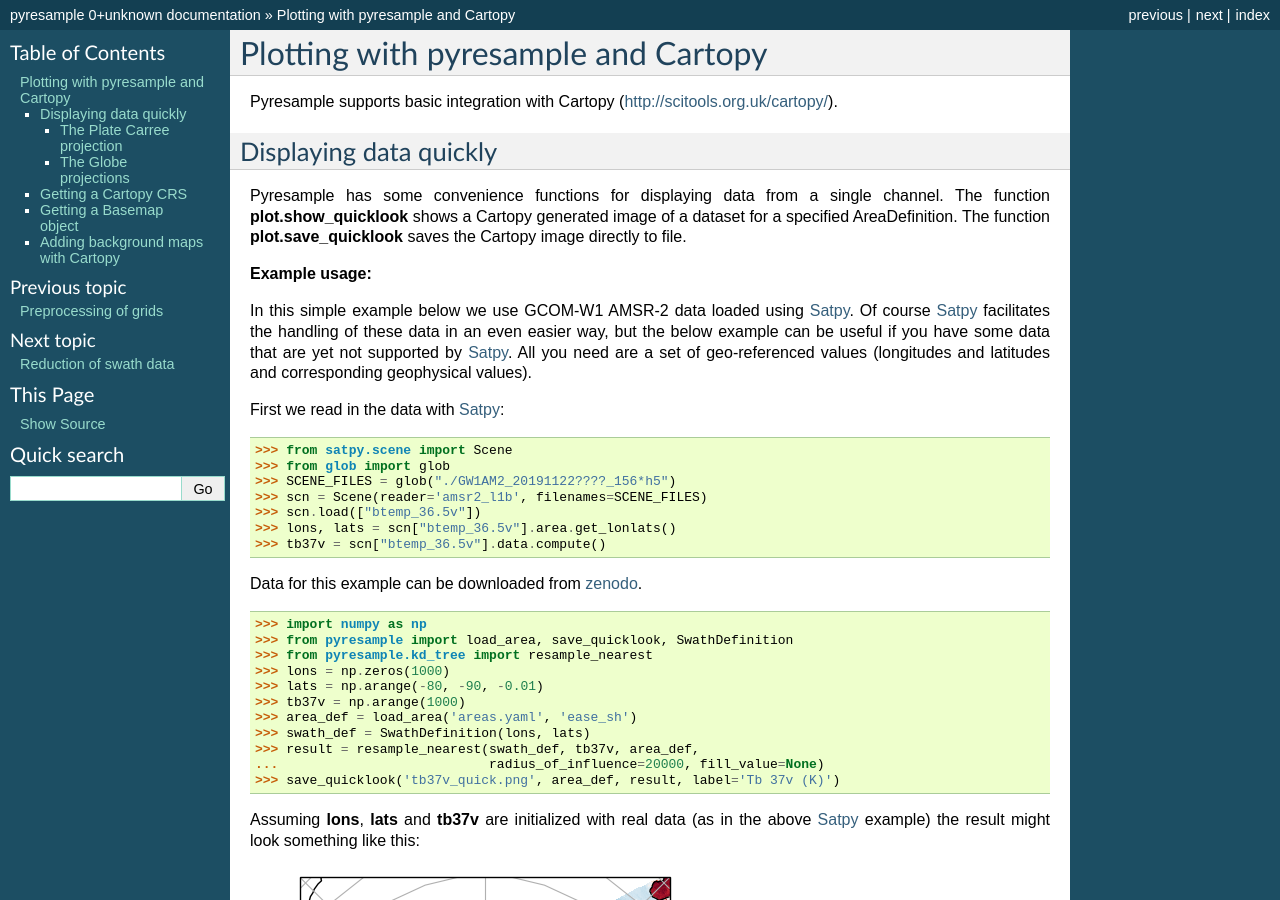
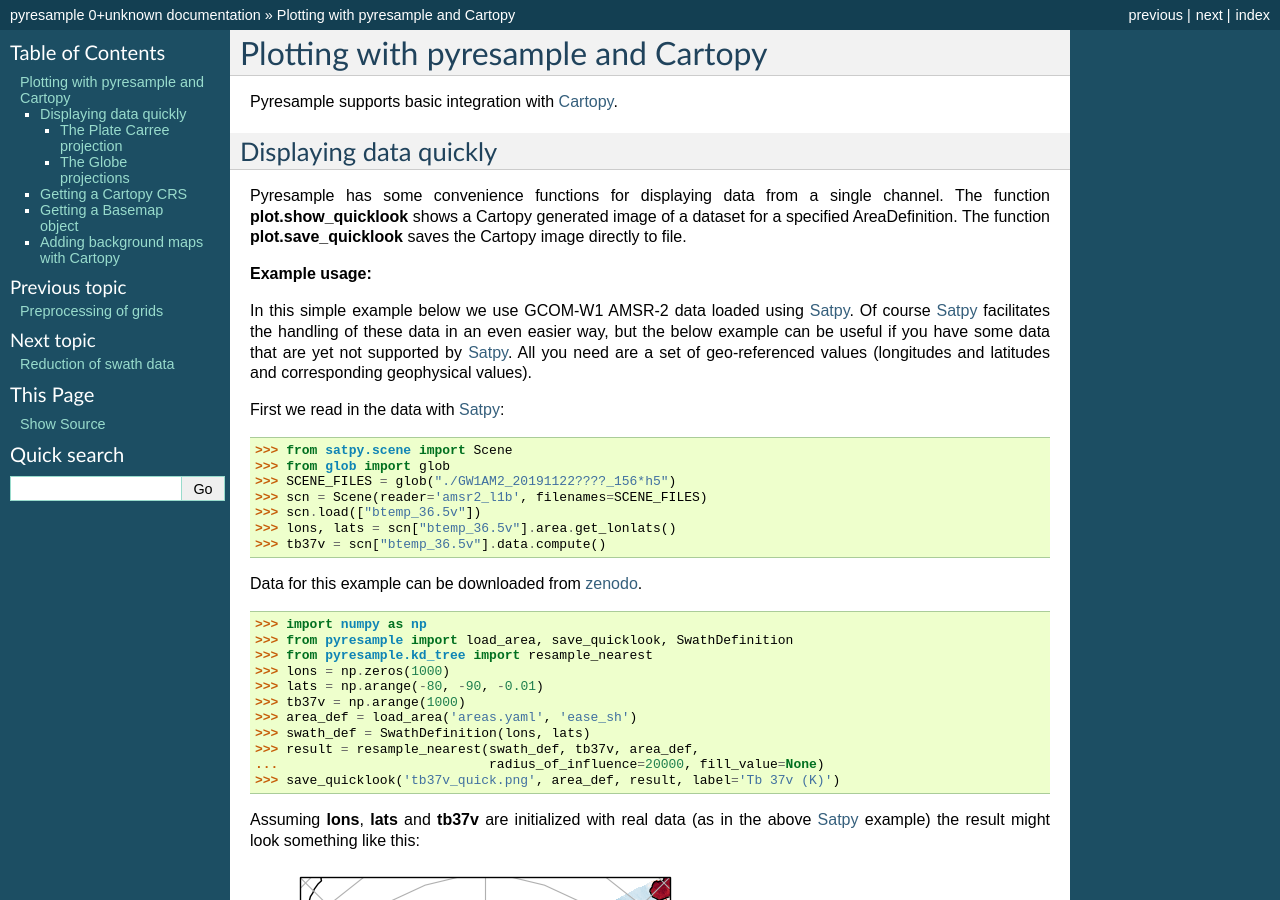
Before and after one commit to pytroll/pyresample, a Sphinx documentation site: the page built from docs/source/plot.rst, in a window 1280 px wide and 900 px high. Built offline with Sphinx 7.4.7, drawn with Linux system fonts in a browser that asks for light colours; some of the changed lines change nothing that is shown.

Commit message:
Make reference to url link nicer
Signed-off-by: Adam Dybbroe <Adam.Dybbroe@smhi.se>

```diff
--- a/docs/source/plot.rst
+++ b/docs/source/plot.rst
@@ -3,8 +3,7 @@
 Plotting with pyresample and Cartopy
 ====================================
 
-Pyresample supports basic integration with Cartopy
-(http://scitools.org.uk/cartopy/).
+Pyresample supports basic integration with Cartopy_.
 
 Displaying data quickly
 -----------------------
@@ -274,3 +273,4 @@ With real data (same AMSR-2 as above) this might look like this:
 .. _Satpy: http://www.github.com/pytroll/satpy
 .. _zenodo: https://doi.org/10.5281/zenodo.3553696
 .. _`Cartopy gallery example`: http://scitools.org.uk/cartopy/docs/v0.16/gallery/geostationary.html
+.. _Cartopy: http://scitools.org.uk/cartopy/
```
